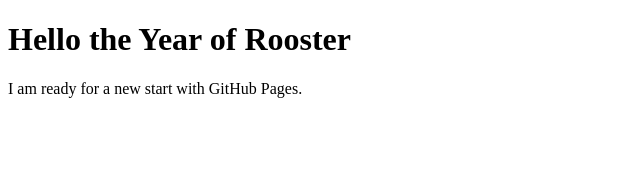
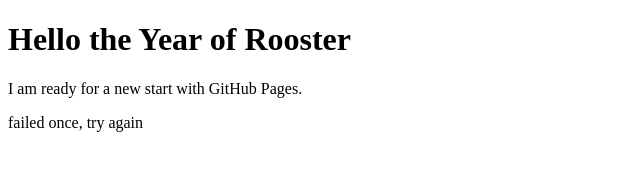
Before and after one commit to viki1016/viki1016.github.io, a plain HTML site: page index.html in a window 1280 px wide. Shown: the whole page, without its empty margins (0-640 px from the left). Drawn offline with Linux system fonts and the light colour scheme.

```diff
--- a/index.html
+++ b/index.html
@@ -3,5 +3,6 @@
   <body>
     <h1>Hello the Year of Rooster</h1>
     <p>I am ready for a new start with GitHub Pages.</p>
+    <p>failed once, try again</p>
   </body>
 </html>
```
